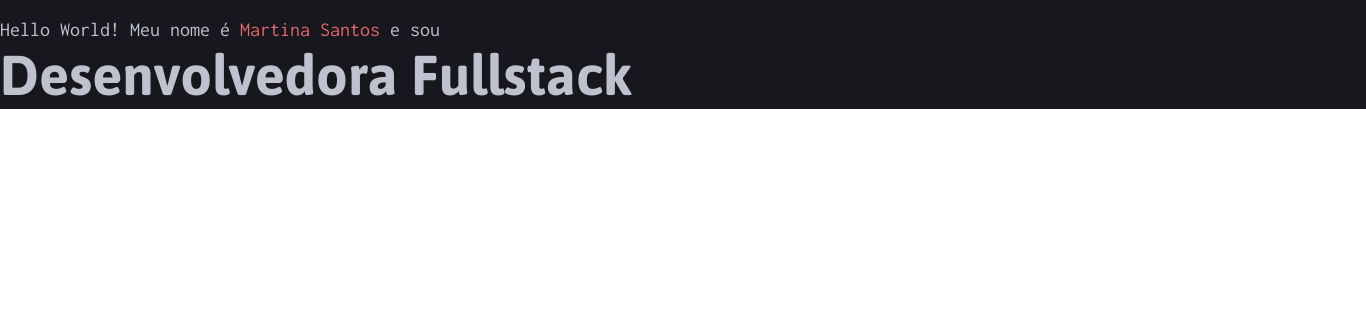
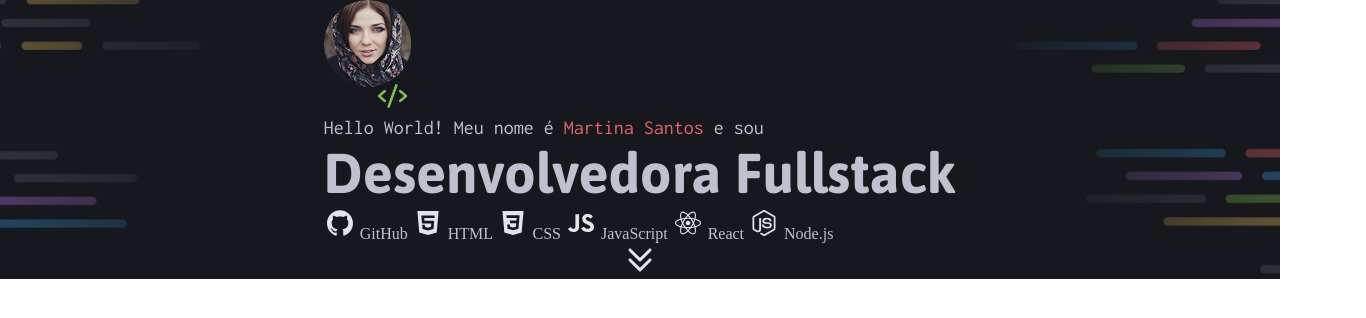
Before and after one commit to Lucas-Lipreri/Portifolio-Dev, a plain HTML site: page Index.html in a window 1280 px wide. Shown: the whole page, 1366 px wide, since content can reach past the window. Drawn offline with Linux system fonts and the light colour scheme.

Commit message:
Ajustado informações

```diff
--- a/Index.html
+++ b/Index.html
@@ -15,10 +15,13 @@
 
 <body>
     <section id="header">
+        <div class="background header-background"></div>
         <div class="intro">
-            <header>
             <div id="avatar">
-                    <img src="/style/" alt="" />
+                <div id="photo">
+                    <img src="/style/assets/avatar/Image.png" alt="" />
+                    <img id="icon" src="/style/assets/icon/CodeIcon.svg" alt="" />
+                </div>
             </div>
             <div id="info-title">
                 <h2>
@@ -28,35 +31,44 @@
                 </h2>
                 <h1>Desenvolvedora Fullstack</h1>
             </div>
-            </header>
-            <!-- <div id="tags">
-                <span>
+            <figure id="tags">
+                <fugurecaption>
                     <img src="/style/assets/tech/GitHub.svg" alt="Github logo" />
                     GitHub
-                </span>
-                <span>
+                </fugurecaption>
+                <fugurecaption>
                     <img src="/style/assets/tech/HTML.svg" alt="HTML logo" />
                     HTML
-                </span>
-                <span>
+                </fugurecaption>
+                <fugurecaption>
                     <img src="/style/assets/tech/CSS.svg" alt="CSS logo" />
                     CSS
-                </span>
-                <span>
+                </fugurecaption>
+                <fugurecaption>
                     <img src="/style/assets/tech/JavaScript.svg" alt="JavaScript logo" />
                     JavaScript
-                </span>
-                <span>
+                </fugurecaption>
+                <fugurecaption>
                     <img src="/style/assets/tech/React.svg" alt="React Logo" />
                     React
-                </span>
-                <span>
+                </fugurecaption>
+                <fugurecaption>
                     <img src="/style/assets/tech/Node.js.svg" alt="Node logo" />
-                    Nodelist
-                </span>
-            </div> -->
+                    Node.js
+                </fugurecaption>
+            </figure>
         </div>
-        <span></span>
+        <div id="next-page">
+            <img src="style/assets/icon/CaretDoubleDown.svg" alt="">
+        </div>
+    </section>
+    <section id="projects">
+    </section>
+
+    <section id="services">
+    </section>
+
+    <section id="contact">
     </section>
 </body>
 
--- a/style/global.css
+++ b/style/global.css
@@ -26,11 +26,16 @@
     --gray-100: #E2E4E9;
     --gray-200: #C0C1CE;
     --gray-300: #878EA1;
+
+    /* colors */
+    --main-red: #E3646E;
 }
 
 body {
-    width: 1366px;
+    width: 100%;
     justify-content: center;
+
+    color: var(--gray-200);
 }
 
 h1 {
@@ -46,5 +51,16 @@ p {
 }
 
 .color-red {
-    color: #E3646E;
+    color: var(--main-red);
 }
+
+  .background {
+    position: absolute;
+    width: 100%;
+    height: 100%;
+    z-index: -1;
+
+    background-size: cover;
+    background-position: center;
+    background-repeat: no-repeat;
+  }
--- a/style/section.css
+++ b/style/section.css
@@ -1,17 +1,52 @@
+section {
+  position: relative;
+  min-width: 100vh;
+
+  display: flex;
+  flex-direction: column;
+  justify-content: center;
+  align-items: center;
+}
+
 #header {
-    align-items: center;
+  .header-background {
+    background-image: url(assets/images/Background_Intro.png);
+  }
 
-    color: var(--gray-200);
-    background-image: url(/style/assets/images/Background_Intro.png);
+  header {
+    display: flex;
+    flex-direction: column;
+  }
 
-    #tags span{
-        background: var(--gray-200);
-        width: 114px;
-        height: 40px;
+  #avatar {
+    width: 112px;
+    height: 112px;
+    position: relative;
+    display: inline-block;
 
+    #photo img {
+      display: block;
+      width: 88px;
+      border-radius: 50%;
     }
 
-  #tags span img {
-    width: 24px;
+    #icon {
+      position: absolute;
+      bottom: 0;
+      right: 0;
+      width: 32px;
+      height: 32px;
+    }
   }
+
+  #icon {
+    z-index: 1;
+    position: absolute;
+
+
+    width: 32px;
+    height: 32px;
+  }
+
+
 }
```
Also changed, not shown: style/assets/Icon/CodeIcon.svg (added), style/assets/avatar/Image.png (added). Lines whose indentation alone changed are shown as unchanged.
